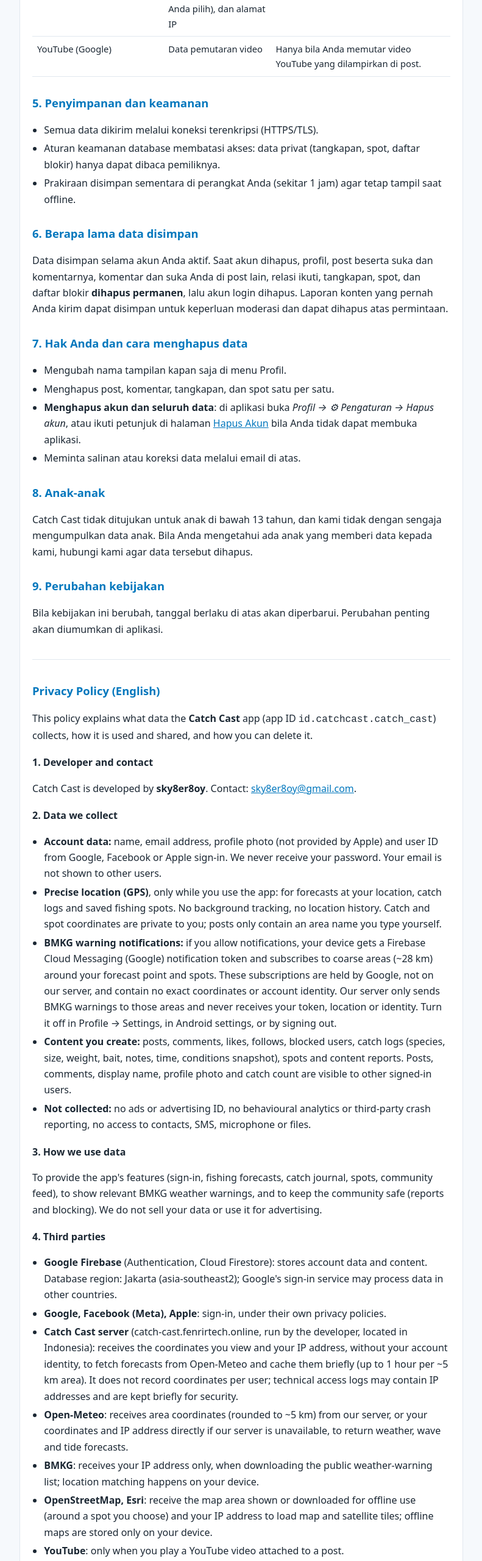
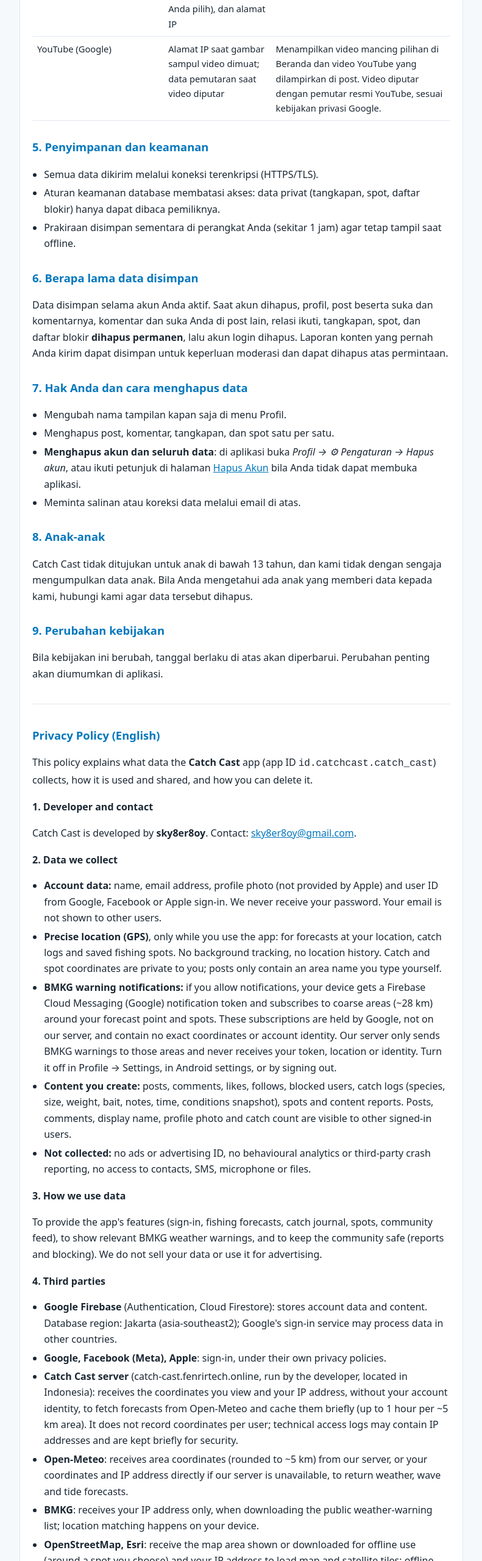
Before and after one commit to codinganpromt-creator/catch-cast, a plain HTML site: page privacy/index.html in a window 1280 px wide. Shown: the part 2745-5305 px from the top of the page at 61% size, without its empty margins (244-1035 px from the left). Drawn offline with Linux system fonts and the light colour scheme.

Commit message:
Kebijakan privasi: video mancing pilihan YouTube di Beranda
Co-Authored-By: Claude Opus 5.5 <noreply@anthropic.com>

```diff
--- a/privacy/index.html
+++ b/privacy/index.html
@@ -78,7 +78,7 @@
   <tr><td><a href="https://open-meteo.com/en/terms">Open-Meteo</a></td><td>Koordinat area (dibulatkan sekitar 5 km) dari server kami; koordinat dan alamat IP Anda bila server kami sedang tidak tersedia</td><td>Mengambil prakiraan cuaca, gelombang, dan pasang surut.</td></tr>
   <tr><td>BMKG</td><td>Alamat IP (tanpa koordinat)</td><td>Mengunduh daftar peringatan dini cuaca; pencocokan lokasi dilakukan di perangkat Anda.</td></tr>
   <tr><td>OpenStreetMap, Esri</td><td>Area peta yang ditampilkan atau diunduh untuk offline (sekitar spot yang Anda pilih), dan alamat IP</td><td>Memuat gambar peta dan citra satelit; peta offline disimpan hanya di perangkat Anda.</td></tr>
-  <tr><td>YouTube (Google)</td><td>Data pemutaran video</td><td>Hanya bila Anda memutar video YouTube yang dilampirkan di post.</td></tr>
+  <tr><td>YouTube (Google)</td><td>Alamat IP saat gambar sampul video dimuat; data pemutaran saat video diputar</td><td>Menampilkan video mancing pilihan di Beranda dan video YouTube yang dilampirkan di post. Video diputar dengan pemutar resmi YouTube, sesuai kebijakan privasi Google.</td></tr>
 </table>
 </div>
 
@@ -136,7 +136,7 @@
   <li><strong>Open-Meteo</strong>: receives area coordinates (rounded to ~5 km) from our server, or your coordinates and IP address directly if our server is unavailable, to return weather, wave and tide forecasts.</li>
   <li><strong>BMKG</strong>: receives your IP address only, when downloading the public weather-warning list; location matching happens on your device.</li>
   <li><strong>OpenStreetMap, Esri</strong>: receive the map area shown or downloaded for offline use (around a spot you choose) and your IP address to load map and satellite tiles; offline maps are stored only on your device.</li>
-  <li><strong>YouTube</strong>: only when you play a YouTube video attached to a post.</li>
+  <li><strong>YouTube (Google)</strong>: receives your IP address when video thumbnails load, and playback data when you play a video (featured fishing videos on Home and videos attached to posts), using the official YouTube player under Google's privacy policy.</li>
 </ul>
 
 <h3>5. Security and retention</h3>
```
